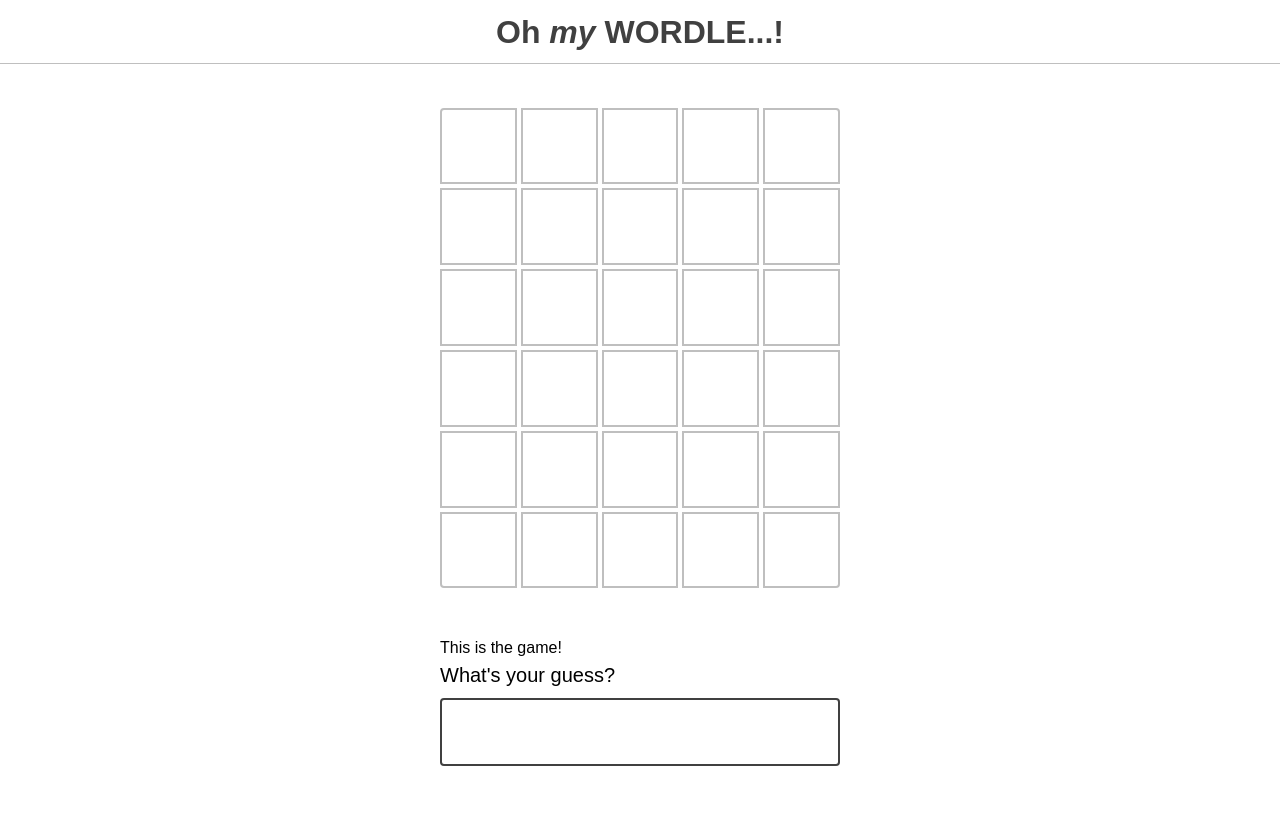
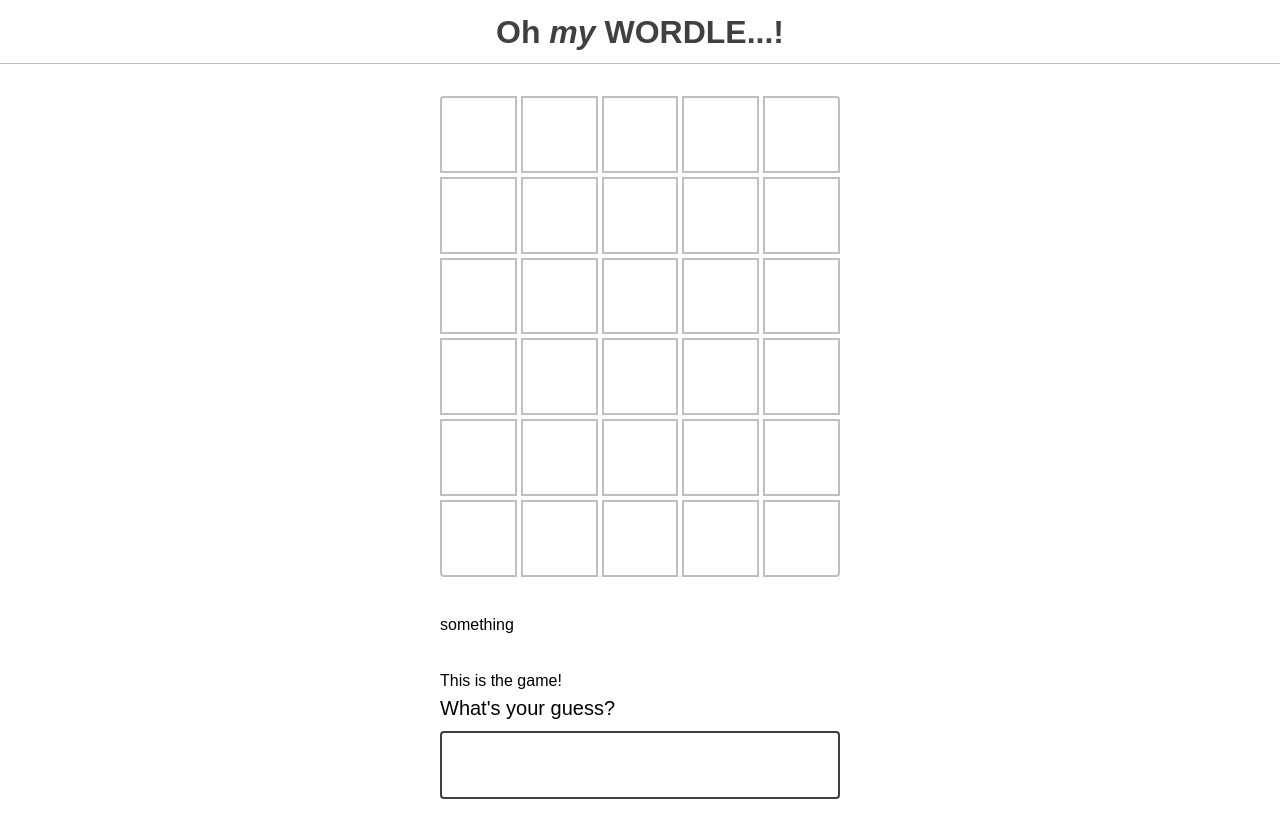
Before and after one commit to joy-of-react/project-wordle, a React (Create React App) app: page / in a window 1280 px wide. Before the commit the page ends 800 px from the top, so only its background shows below. Built offline with nearby package versions, Linux system fonts and the light colour scheme.

Commit message:
testing push from mbp

```diff
--- a/src/components/GuessResults/GuessResults.js
+++ b/src/components/GuessResults/GuessResults.js
@@ -6,6 +6,7 @@ import Guess from "../Guess";
 
 function GuessResults({ guessList }) {
   return (
+    <>
       <div className="guess-results">
         {range(NUM_OF_GUESSES_ALLOWED).map((num) =>
           guessList[num] !== undefined ? (
@@ -15,6 +16,8 @@ function GuessResults({ guessList }) {
           )
         )}
       </div>
+      <p>something</p>
+    </>
   );
 }
 
```
Also changed, not shown: 1 other file (tests, documents, lock files or other folders). Lines whose indentation alone changed are shown as unchanged.
